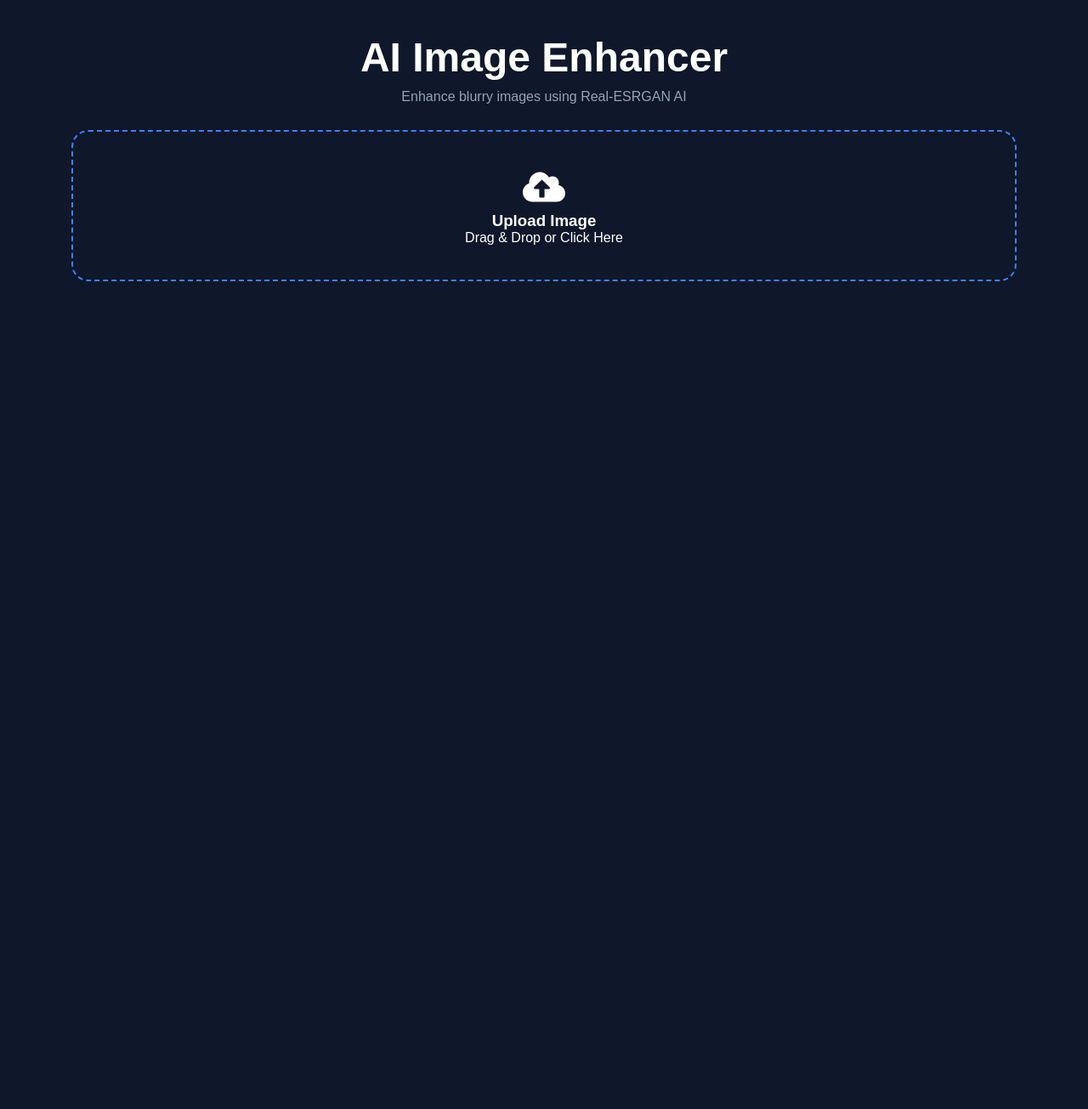
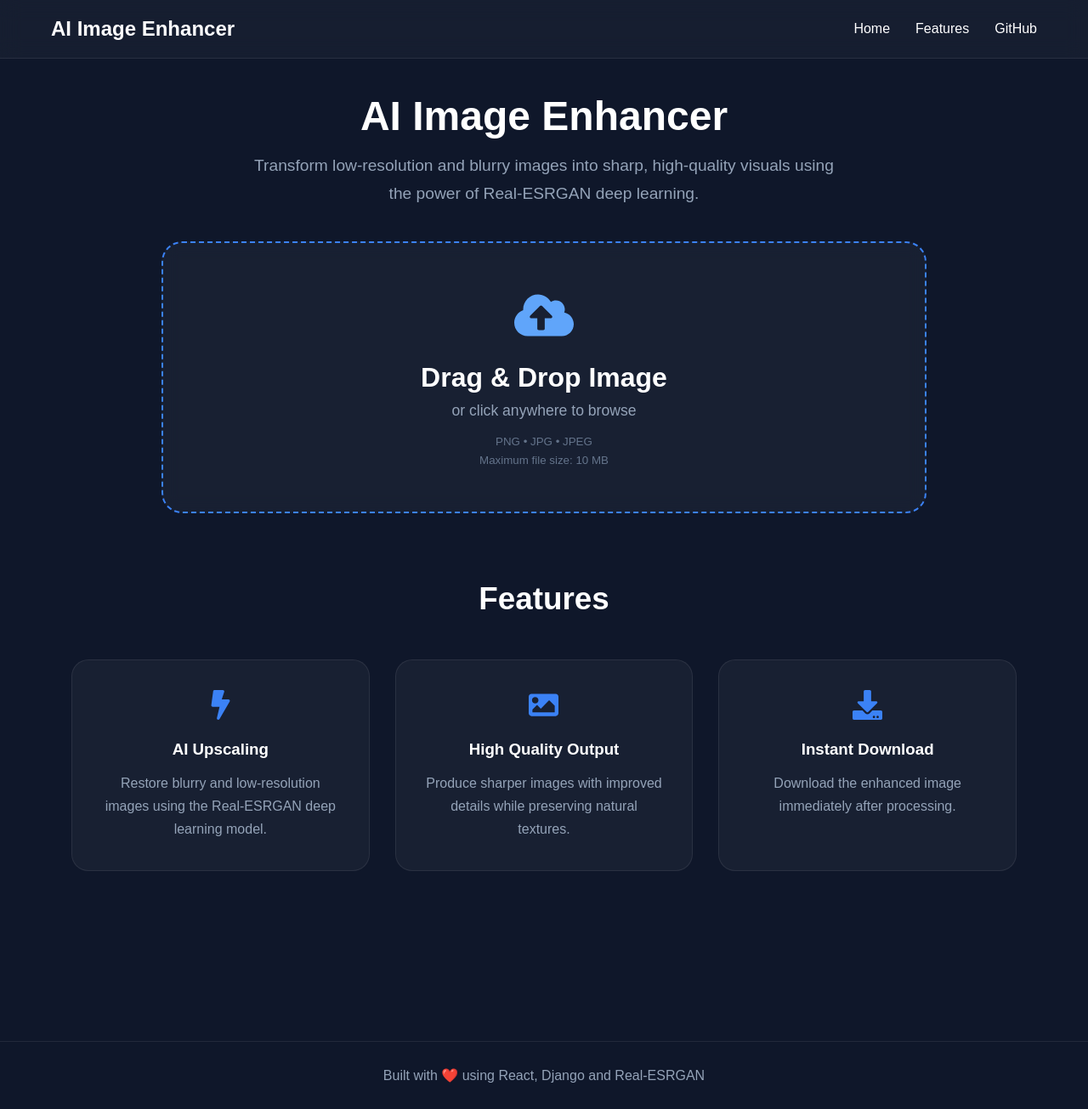
Before and after one commit to AbinSanilkumar/AI-Image-Enhancer, a React app in the folder frontend/: page / in a window 1280 px wide. Shown: the whole page at 85% size. Before the commit the page ends 800 px from the top, so only its background shows below. Built offline with nearby package versions, Linux system fonts and the light colour scheme; the HTML template or start-up script is replaced by a standard one.

Commit message:
Redesign frontend with modern landing page and comparison layout

```diff
--- /dev/null
+++ b/frontend/src/components/Features.jsx
@@ -0,0 +1,44 @@
+import { FaBolt, FaImage, FaDownload } from "react-icons/fa";
+
+function Features() {
+  return (
+    <section id="features" className="features">
+
+      <h2>Features</h2>
+
+      <div className="feature-grid">
+
+        <div className="feature-card">
+          <FaBolt size={35} />
+          <h3>AI Upscaling</h3>
+          <p>
+            Restore blurry and low-resolution images using the
+            Real-ESRGAN deep learning model.
+          </p>
+        </div>
+
+        <div className="feature-card">
+          <FaImage size={35} />
+          <h3>High Quality Output</h3>
+          <p>
+            Produce sharper images with improved details while
+            preserving natural textures.
+          </p>
+        </div>
+
+        <div className="feature-card">
+          <FaDownload size={35} />
+          <h3>Instant Download</h3>
+          <p>
+            Download the enhanced image immediately after
+            processing.
+          </p>
+        </div>
+
+      </div>
+
+    </section>
+  );
+}
+
+export default Features;
--- /dev/null
+++ b/frontend/src/components/Footer.jsx
@@ -0,0 +1,11 @@
+function Footer() {
+  return (
+    <footer className="footer">
+      <p>
+        Built with ❤️ using React, Django and Real-ESRGAN
+      </p>
+    </footer>
+  );
+}
+
+export default Footer;
--- a/frontend/src/components/ImageComparison.jsx
+++ b/frontend/src/components/ImageComparison.jsx
@@ -5,21 +5,21 @@ function ImageComparison({
   return (
     <div className="comparison-container">
 
-      <div>
-        <h2>Original</h2>
+      <div className="image-card">
+        <h3>Original Image</h3>
 
         <img
           src={original}
-          alt="original"
+          alt="Original"
         />
       </div>
 
-      <div>
-        <h2>Enhanced</h2>
+      <div className="image-card">
+        <h3>Enhanced Image</h3>
 
         <img
           src={enhanced}
-          alt="enhanced"
+          alt="Enhanced"
         />
       </div>
 
--- /dev/null
+++ b/frontend/src/components/Navbar.jsx
@@ -0,0 +1,25 @@
+function Navbar() {
+  return (
+    <nav className="navbar">
+      <div className="logo">
+        AI Image Enhancer
+      </div>
+
+      <ul className="nav-links">
+        <li><a href="#">Home</a></li>
+        <li><a href="#features">Features</a></li>
+        <li>
+          <a
+            href="https://github.com/AbinSanilkumar/AI-Image-Enhancer"
+            target="_blank"
+            rel="noreferrer"
+          >
+            GitHub
+          </a>
+        </li>
+      </ul>
+    </nav>
+  );
+}
+
+export default Navbar;
--- a/frontend/src/components/UploadBox.jsx
+++ b/frontend/src/components/UploadBox.jsx
@@ -3,11 +3,19 @@ import { FaCloudUploadAlt } from "react-icons/fa";
 function UploadBox({ onChange }) {
   return (
     <label className="upload-box">
-      <FaCloudUploadAlt size={50} />
+      <FaCloudUploadAlt size={70} />
 
-      <h3>Upload Image</h3>
+      <h2>Drag & Drop Image</h2>
 
-      <p>Drag & Drop or Click Here</p>
+      <p>
+        or click anywhere to browse
+      </p>
+
+      <small>
+        PNG • JPG • JPEG
+        <br />
+        Maximum file size: 10 MB
+      </small>
 
       <input
         type="file"
--- a/frontend/src/index.css
+++ b/frontend/src/index.css
@@ -2,6 +2,49 @@
   margin: 0;
   padding: 0;
   box-sizing: border-box;
+}
+
+/* Navbar */
+
+.navbar {
+  width: 100%;
+  display: flex;
+  justify-content: space-between;
+  align-items: center;
+  padding: 20px 60px;
+  background: rgba(255,255,255,0.03);
+  backdrop-filter: blur(12px);
+  border-bottom: 1px solid rgba(255,255,255,0.08);
+}
+
+.logo {
+  font-size: 24px;
+  font-weight: bold;
+}
+
+.nav-links {
+  display: flex;
+  gap: 30px;
+  list-style: none;
+}
+
+.nav-links a {
+  color: white;
+  text-decoration: none;
+}
+
+.nav-links a:hover {
+  color: #3b82f6;
+}
+
+/* Footer */
+
+.footer {
+  text-align: center;
+  margin-top: 80px;
+  padding: 30px;
+  color: #94a3b8;
+  border-top: 1px solid rgba(255,255,255,0.08);
 }
 
 body {
@@ -25,20 +68,109 @@ body {
 
 .subtitle {
   color: #94a3b8;
-  margin-bottom: 30px;
+  font-size: 1.2rem;
+  max-width: 700px;
+  margin: 15px auto 40px;
+  line-height: 1.7;
 }
 
 .upload-box {
+  display: flex;
+  flex-direction: column;
+  justify-content: center;
+  align-items: center;
+
+  width: 100%;
+  max-width: 900px;
+  min-height: 280px;
+
+  margin: 40px auto;
+  padding: 50px 30px;
+
   border: 2px dashed #3b82f6;
-  border-radius: 20px;
-  padding: 40px;
+  border-radius: 24px;
+
+  background: rgba(255, 255, 255, 0.04);
+  backdrop-filter: blur(10px);
+
+  transition: all 0.3s ease;
   cursor: pointer;
-  margin-bottom: 20px;
-  display: block;
 }
 
 .upload-box:hover {
-  background: rgba(59,130,246,0.1);
+  transform: translateY(-5px);
+  border-color: #60a5fa;
+  background: rgba(59, 130, 246, 0.08);
+}
+
+.upload-box svg {
+  color: #60a5fa;
+  margin-bottom: 20px;
+}
+
+.upload-box h2 {
+  font-size: 2rem;
+  margin-bottom: 10px;
+}
+
+.upload-box p {
+  color: #94a3b8;
+  font-size: 1.1rem;
+  margin-bottom: 15px;
+}
+
+.upload-box small {
+  color: #64748b;
+  line-height: 1.6;
+}
+
+.features {
+  margin-top: 80px;
+  margin-bottom: 80px;
+}
+
+.features h2 {
+  font-size: 2.3rem;
+  margin-bottom: 50px;
+}
+
+.feature-grid {
+  display: grid;
+  grid-template-columns: repeat(3, 1fr);
+  gap: 30px;
+}
+
+.feature-card {
+  background: rgba(255,255,255,.04);
+  border: 1px solid rgba(255,255,255,.08);
+  border-radius: 20px;
+  padding: 35px;
+  transition: .3s;
+}
+
+.feature-card:hover {
+  transform: translateY(-8px);
+  border-color: #3b82f6;
+}
+
+.feature-card svg {
+  color: #3b82f6;
+  margin-bottom: 20px;
+}
+
+.feature-card h3 {
+  margin-bottom: 15px;
+}
+
+.feature-card p {
+  color: #94a3b8;
+  line-height: 1.7;
+}
+
+@media (max-width: 900px) {
+  .feature-grid {
+    grid-template-columns: 1fr;
+  }
 }
 
 .enhance-btn {
@@ -56,17 +188,34 @@ body {
 }
 
 .comparison-container {
-  display: flex;
-  gap: 20px;
-  justify-content: center;
-  margin-top: 30px;
-  flex-wrap: wrap;
+  display: grid;
+  grid-template-columns: repeat(2, 1fr);
+  gap: 40px;
+  margin-top: 70px;
 }
 
-.comparison-container img {
-  width: 400px;
-  max-width: 100%;
-  border-radius: 12px;
+.image-card {
+  background: rgba(255,255,255,0.04);
+  border: 1px solid rgba(255,255,255,0.08);
+  border-radius: 20px;
+  padding: 25px;
+}
+
+.image-card h3 {
+  margin-bottom: 20px;
+  font-size: 1.4rem;
+}
+
+.image-card img {
+  width: 100%;
+  border-radius: 15px;
+  object-fit: contain;
+}
+
+@media (max-width: 900px) {
+  .comparison-container {
+    grid-template-columns: 1fr;
+  }
 }
 
 .download-btn {
--- a/frontend/src/pages/Home.jsx
+++ b/frontend/src/pages/Home.jsx
@@ -1,7 +1,10 @@
 import { useState } from "react";
 import axios from "axios";
 
+import Navbar from "../components/Navbar";
+import Footer from "../components/Footer";
 import UploadBox from "../components/UploadBox";
+import Features from "../components/Features";
 import ImageComparison from "../components/ImageComparison";
 import Loader from "../components/Loader";
 
@@ -49,6 +52,9 @@ function Home() {
   };
 
   return (
+    <>
+      <Navbar />
+
       <div className="home-container">
 
         <h1 className="title">
@@ -56,12 +62,15 @@ function Home() {
         </h1>
 
         <p className="subtitle">
-        Enhance blurry images using Real-ESRGAN AI
+          Transform low-resolution and blurry images into sharp,
+          high-quality visuals using the power of Real-ESRGAN deep learning.
         </p>
 
         <UploadBox
           onChange={handleFileChange}
         />
+
+        <Features />
 
         {file && (
           <button
@@ -93,6 +102,9 @@ function Home() {
         )}
 
       </div>
+
+      <Footer />
+    </>
   );
 }
 
```
Lines whose indentation alone changed are shown as unchanged.
